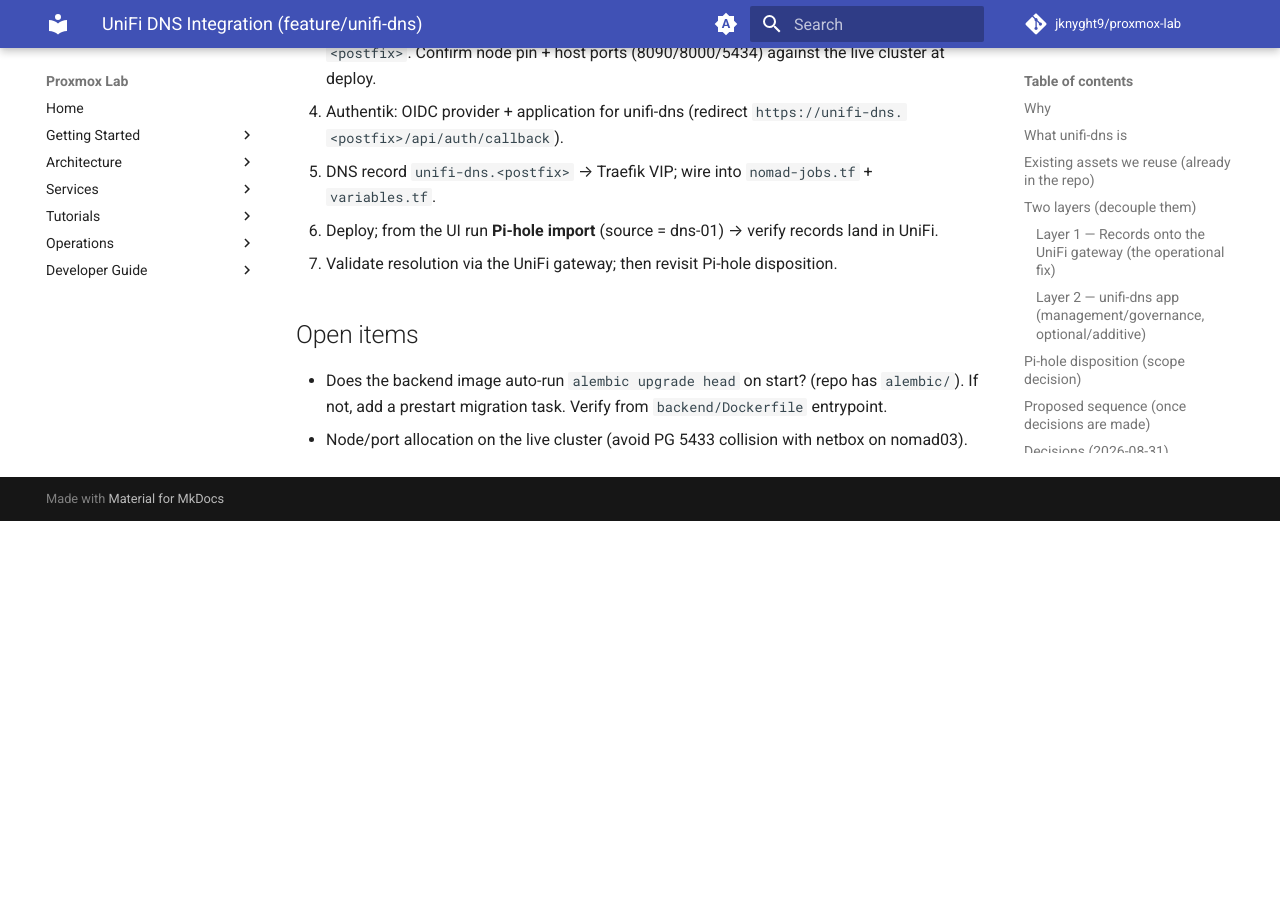
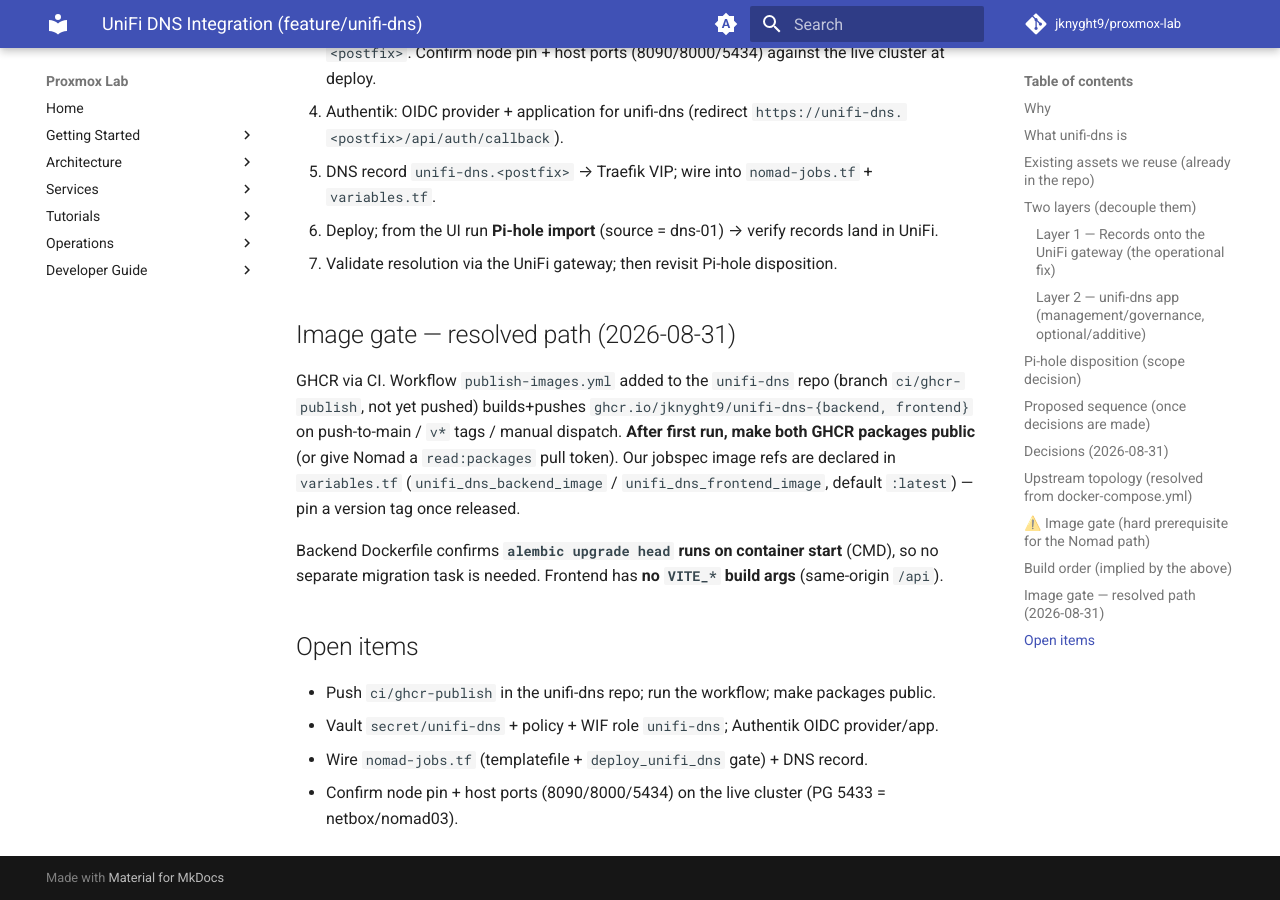
Before and after one commit to jknyght9/proxmox-lab, an MkDocs documentation site: the page built from docs/unifi-dns-integration.md, in a window 1280 px wide and 900 px high, scrolled down 3982 px. Built offline with MkDocs 1.6.1 and Material for MkDocs 9.7.7, drawn with Linux system fonts in a browser that asks for light colours; comment, search, counter and statistics services are not loaded; before the commit the page ends 4503 px from its top, so only the background shows below that.

Commit message:
unifi-dns: declare GHCR image vars + record image gate resolution
- Add deploy_unifi_dns + unifi_dns_backend_image/unifi_dns_frontend_image vars
  (default ghcr.io/jknyght9/unifi-dns-{backend,frontend}:latest).
- Doc: GHCR-CI path chosen; publish-images.yml added to the unifi-dns repo
  (ci/ghcr-publish); confirmed backend runs alembic on start (no migration
  task) and frontend has no VITE build args; refreshed open items.

Co-Authored-By: Claude Opus 4.8 <noreply@anthropic.com>
Claude-Session: https://claude.ai/code/session_01Ayfsm1eW5jURRV7cYMrNSH

```diff
--- a/docs/unifi-dns-integration.md
+++ b/docs/unifi-dns-integration.md
@@ -135,7 +135,20 @@ once the registry path is chosen.
 5. Deploy; from the UI run **Pi-hole import** (source = dns-01) → verify records land in UniFi.
 6. Validate resolution via the UniFi gateway; then revisit Pi-hole disposition.
 
+## Image gate — resolved path (2026-08-31)
+
+GHCR via CI. Workflow `publish-images.yml` added to the `unifi-dns` repo (branch
+`ci/ghcr-publish`, not yet pushed) builds+pushes `ghcr.io/jknyght9/unifi-dns-{backend,
+frontend}` on push-to-main / `v*` tags / manual dispatch. **After first run, make both
+GHCR packages public** (or give Nomad a `read:packages` pull token). Our jobspec image
+refs are declared in `variables.tf` (`unifi_dns_backend_image` / `unifi_dns_frontend_image`,
+default `:latest`) — pin a version tag once released.
+
+Backend Dockerfile confirms **`alembic upgrade head` runs on container start** (CMD), so no
+separate migration task is needed. Frontend has **no `VITE_*` build args** (same-origin `/api`).
+
 ## Open items
-- Does the backend image auto-run `alembic upgrade head` on start? (repo has `alembic/`).
-  If not, add a prestart migration task. Verify from `backend/Dockerfile` entrypoint.
-- Node/port allocation on the live cluster (avoid PG 5433 collision with netbox on nomad03).
+- Push `ci/ghcr-publish` in the unifi-dns repo; run the workflow; make packages public.
+- Vault `secret/unifi-dns` + policy + WIF role `unifi-dns`; Authentik OIDC provider/app.
+- Wire `nomad-jobs.tf` (templatefile + `deploy_unifi_dns` gate) + DNS record.
+- Confirm node pin + host ports (8090/8000/5434) on the live cluster (PG 5433 = netbox/nomad03).
```
Also changed, not shown: 1 other file.
